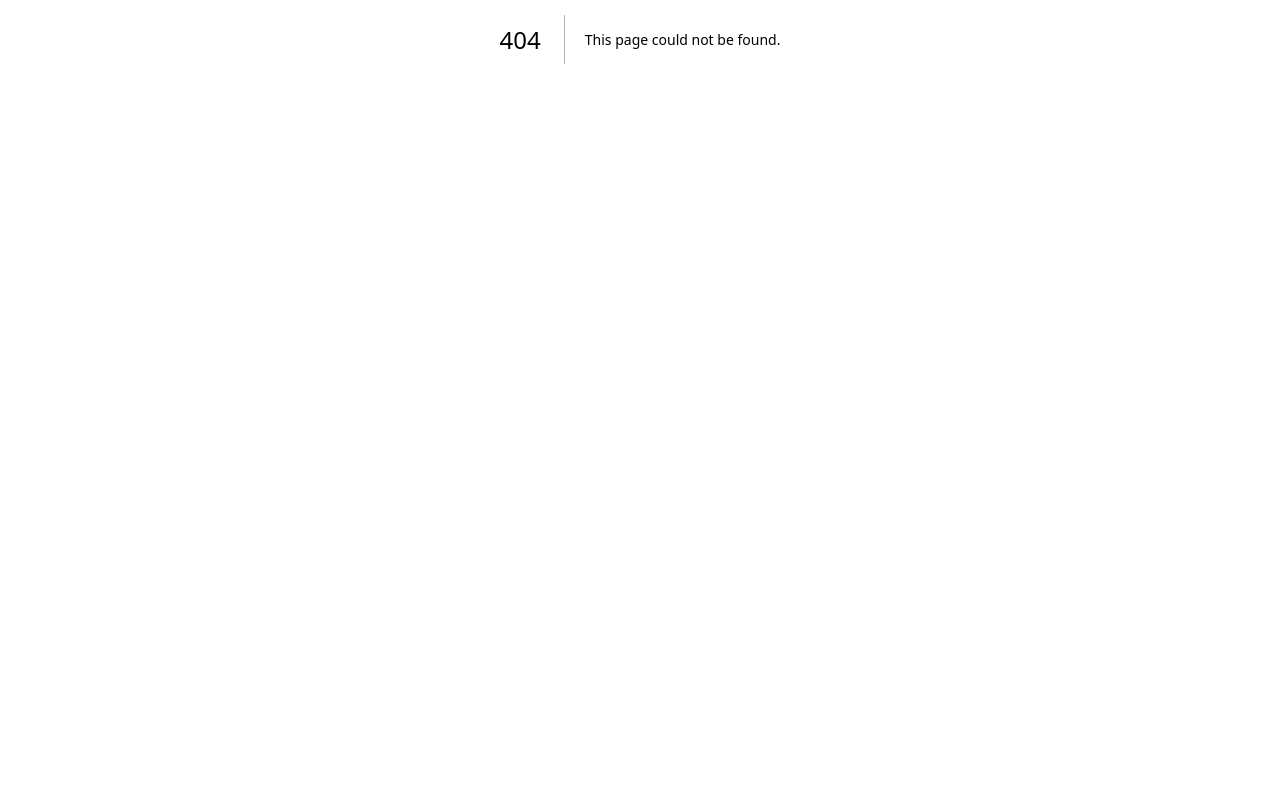
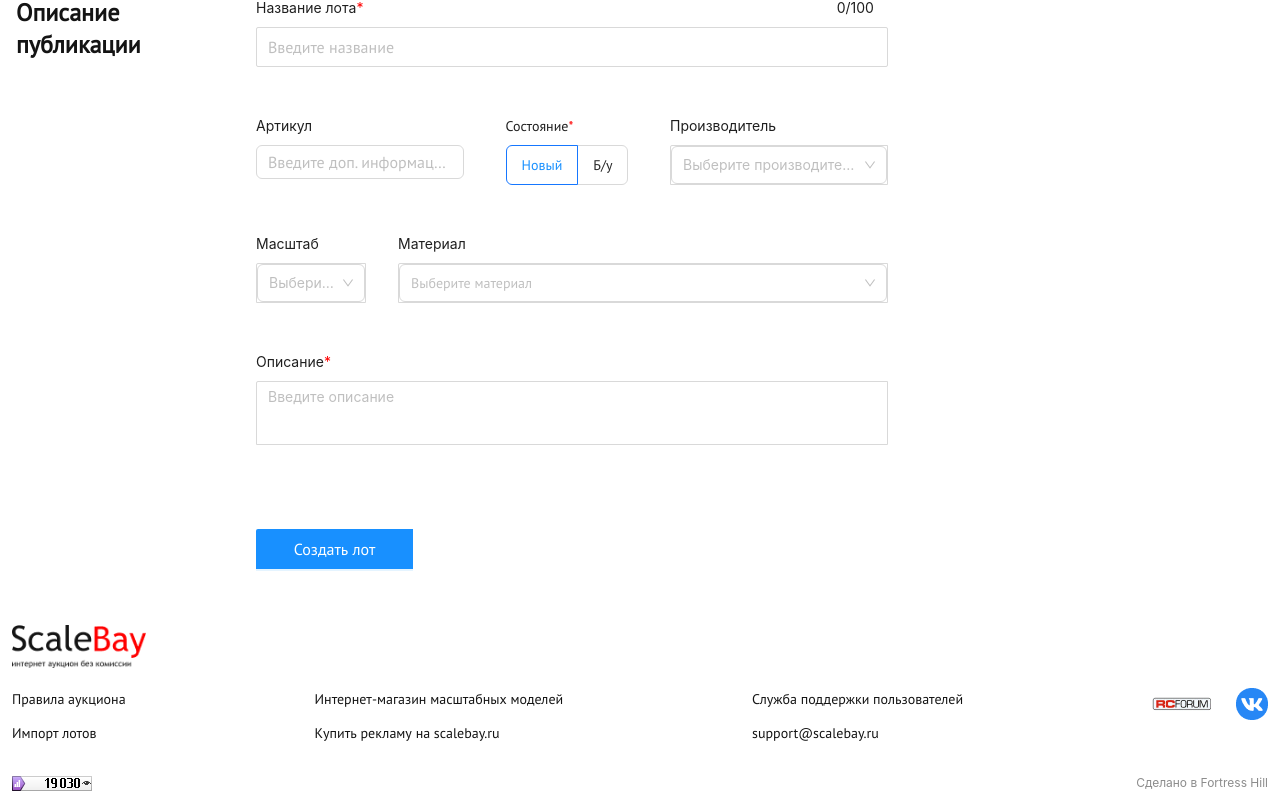
Before and after one commit to gremwiz1/my-lot-app, a Next.js app: page /my-lot-app/ in a window 1280 px wide. Before the commit this address had no page. Shown: the part 361-1168 px from the top of the page. Before the commit the page ends 800 px from the top, so only its background shows below. Built offline with nearby package versions, Linux system fonts and the light colour scheme.

Commit message:
refactoring footer

```diff
--- a/app/components/footer/footer.tsx
+++ b/app/components/footer/footer.tsx
@@ -1,12 +1,15 @@
 import React from "react";
 import styles from "./footer.module.scss";
+import { useRouter } from "next/router";
 
 const Footer: React.FC = () => {
+  const { basePath } = useRouter();
+
   return (
     <footer className={styles.footer}>
         <div className={styles.brand}>
         <img
-              src="/images/brand.png"
+              src={`${basePath}/images/brand.png`}
               alt="Logo"
             />
         </div>
@@ -29,17 +32,17 @@ const Footer: React.FC = () => {
         <div className={styles.right}>
           <div className={styles.socialIcons}>
             <img
-              src="/images/logotip.png"
+              src={`${basePath}/images/logotip.png`}
               alt="Logo RC Forum"
               className={styles.logotip}
             />
-            <img src="/images/vk.png" alt="VK" className={styles.socialIcon} />
+            <img src={`${basePath}/images/vk.png`} alt="VK" className={styles.socialIcon} />
           </div>
         </div>
       </div>
       <div className={styles.footerBottom}>
       <img
-              src="/images/metrika.png"
+              src={`${basePath}/images/metrika.png`}
               alt="Metrika"
               className={styles.metrika}
             />
--- a/next.config.ts
+++ b/next.config.ts
@@ -2,6 +2,8 @@ import type { NextConfig } from "next";
 
 const nextConfig: NextConfig = {
   output: 'export',
+  basePath: '/my-lot-app',
+  assetPrefix: '/my-lot-app',
 };
 
 export default nextConfig;
```
